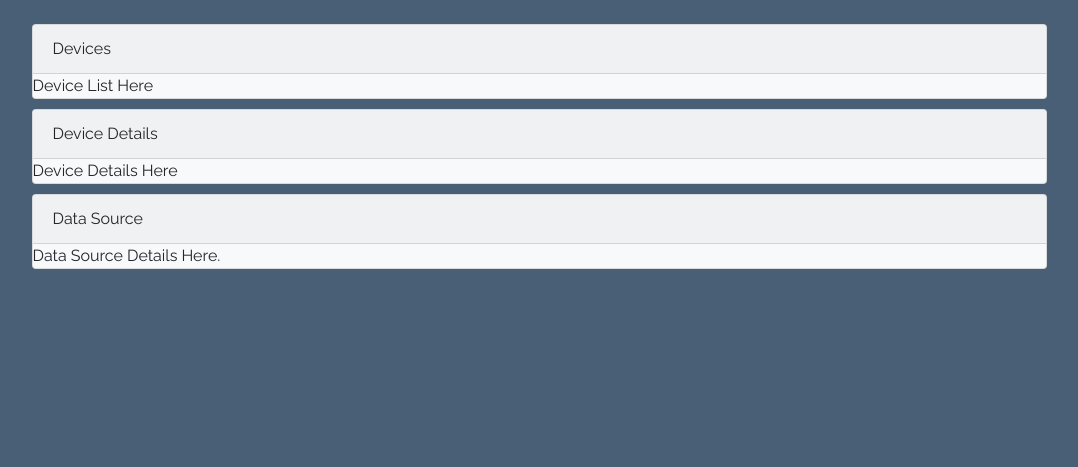
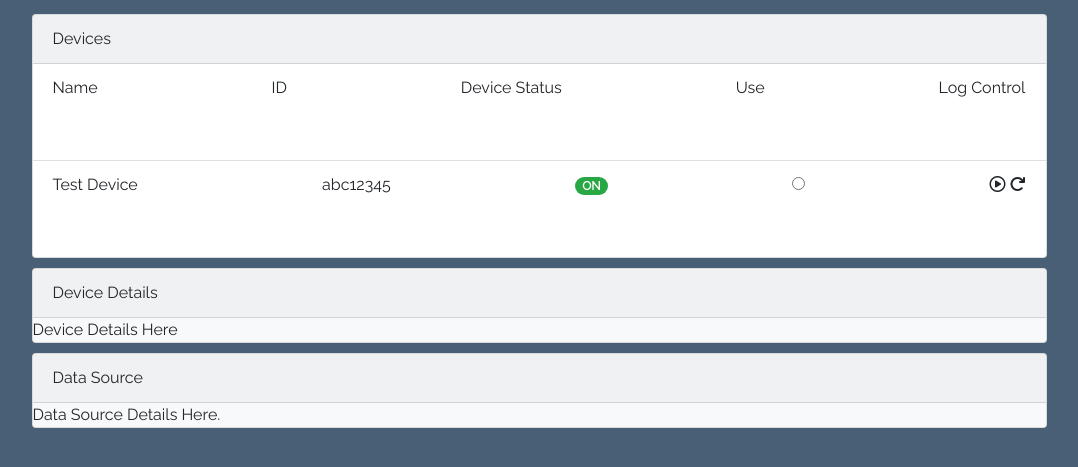
Before and after one commit to jzalger/particle-hub, a Flask app: page / in a window 1280 px wide. Shown: the part 56-523 px from the top of the page, without its empty margins (101-1179 px from the left). Run offline with Flask 2, Linux system fonts and the light colour scheme; some libraries are stand-ins or nearby versions.

Commit message:
templating and UI development

```diff
--- a/particlehub/static/particlehub.css
+++ b/particlehub/static/particlehub.css
@@ -8,7 +8,7 @@ body {
 .container {
     padding-bottom:30px;
 }
-.row {
+.sub-row {
     padding-top:10px;
 }
 .main-row {
--- a/particlehub/templates/particlehub.html
+++ b/particlehub/templates/particlehub.html
@@ -17,7 +17,8 @@
 </head>
 
 <body>
-<div class="modal fade" id="settings-modal" tabindex="-1" role="dialog" aria-labelledby="SettingsModal" aria-hidden="true">
+<div class="modal fade" id="settings-modal" tabindex="-1" role="dialog" aria-labelledby="SettingsModal"
+     aria-hidden="true">
     <div class="modal-dialog modal-dialog-centered" role="document">
         <div class="modal-content">
             <div class="modal-header">
@@ -63,7 +64,8 @@
         </button>
 
         <div class="collapse navbar-collapse" id="navbar">
-             <button class="btn btn-secondary ml-auto" id="settings-modal-btn" data-toggle="modal" data-target="#settings-modal" type="button"><i class="fas fa-cog"></i></button>
+            <button class="btn btn-secondary ml-auto" id="settings-modal-btn" data-toggle="modal"
+                    data-target="#settings-modal" type="button"><i class="fas fa-cog"></i></button>
         </div>
     </nav>
 
@@ -73,11 +75,30 @@
                 <div class="card-header">
                     Devices
                 </div>
-                Device List Here
+                <ul class="list-group list-group-flush">
+                    <a class="list-group-item list-group-item-action flex-column align-items-start">
+                        <div class="d-flex w-100 justify-content-between">
+                            <div class="mb-1">Name</div>
+                            <div class="mb-2">ID</div>
+                            <div class="mb-3">Device Status</div>
+                            <div class="mb-4">Use</div>
+                            <div class="mb-5">Log Control</div>
+                        </div>
+                    </a>
+                    <a class="list-group-item list-group-item-action flex-column align-items-start">
+                        <div class="d-flex w-100 justify-content-between">
+                            <div class="mb-1">Test Device</div>
+                            <div class="mb-2">abc12345</div>
+                            <div class="mb-3"><span class="badge badge-pill badge-success">ON</span></div>
+                            <div class="mb-4"><input type="radio" aria-label="Use Device"></div>
+                            <div class="mb-5"><i class="far fa-play-circle"></i> <i class="fas fa-redo"></i></div>
+                        </div>
+                    </a>
+                </ul>
             </div>
         </div>
     </div>
-    <div class="row justify-content-center">
+    <div class="row sub-row justify-content-center">
         <div class="col-sm-12 col-med-11 col-lg-11">
             <div class="card bg-light">
                 <div class="card-header">
@@ -87,7 +108,7 @@
             </div>
         </div>
     </div>
-    <div class="row justify-content-center">
+    <div class="row sub-row justify-content-center">
         <div class="col-sm-12 col-med-11 col-lg-11">
             <div class="card bg-light">
                 <div class="card-header">
```
Also changed, not shown: particlehub/templates/device_list_row.html (added, +9 -0 lines). Lines whose indentation alone changed are shown as unchanged.
